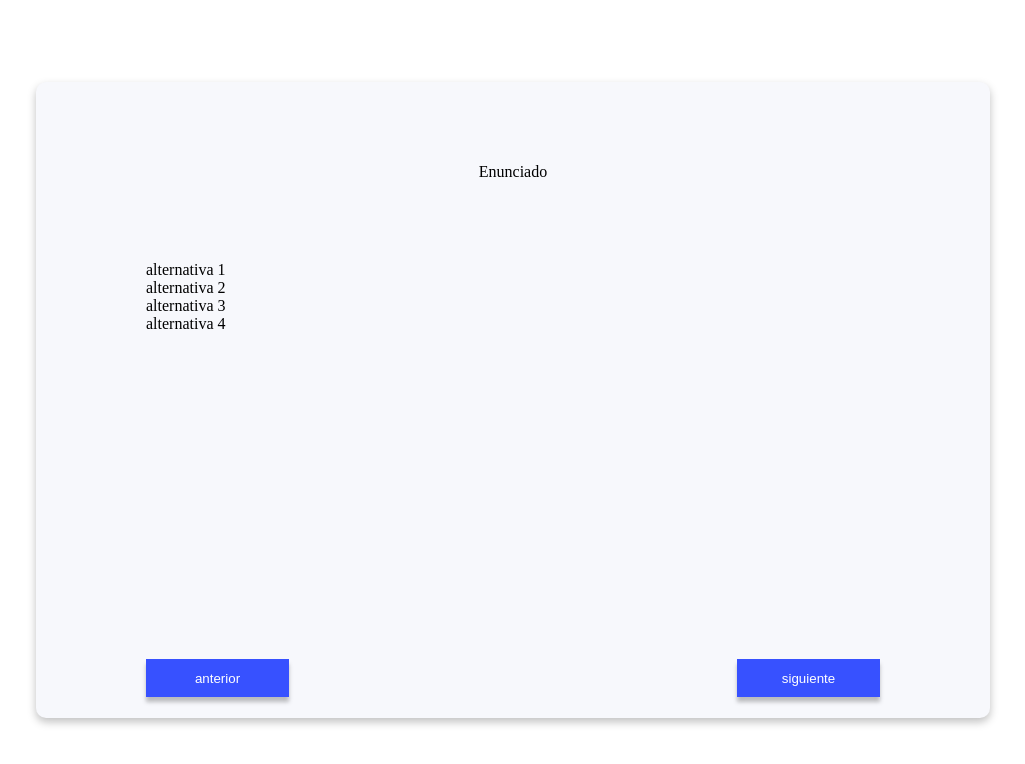
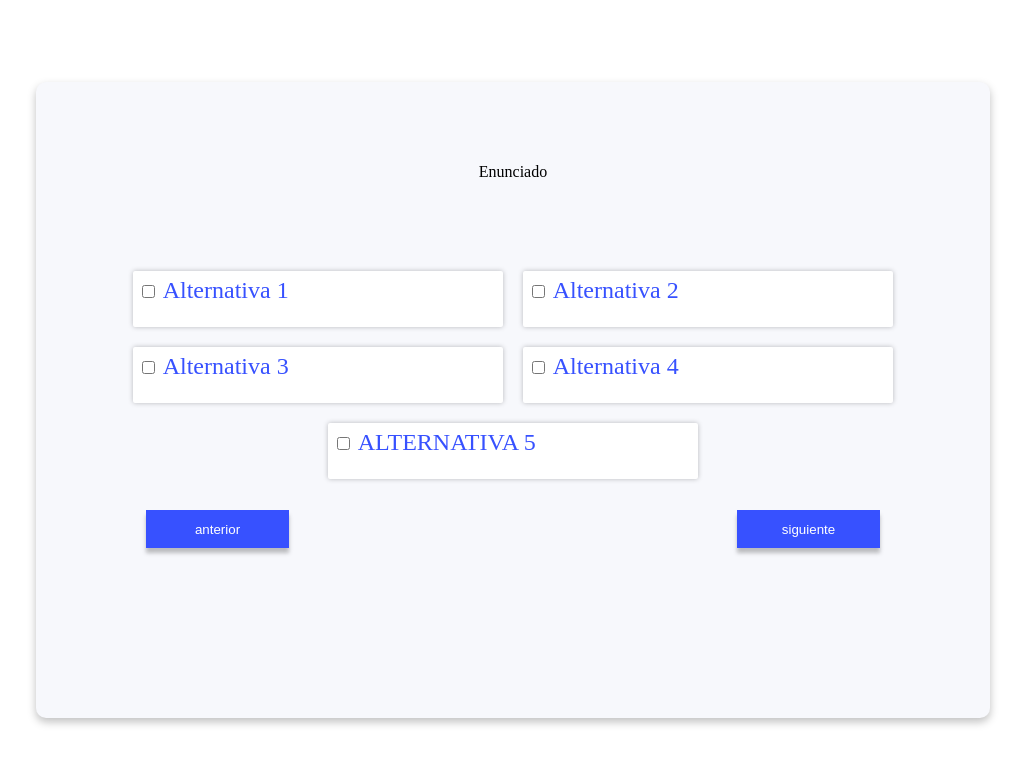
Before and after one commit to qf-jonathan/survey, a plain HTML site: page index.html in a window 1280 px wide. Shown: the whole page, without its empty margins (127-1152 px from the left). Drawn offline with Linux system fonts and the light colour scheme.

Commit message:
Changes 1

```diff
--- a/index.html
+++ b/index.html
@@ -2,6 +2,7 @@
 <html>
     <head>
         <title>test</title>
+        <link href = "https://fonts.googleapis.com/icon?family=Material+Icons" rel = "stylesheet">
     </head>
     <style>
         html, body {
@@ -65,9 +66,31 @@
             padding: 0 110px;
         }
 
-        .content > .alternativas {
-            padding: 0 110px;
+        .content > .alternativas{
+        display: flex;
+        flex-direction: center;
+        justify-content: center;
+        flex-wrap: wrap;
         }
+
+       .content >.alternativas > .alter{
+       	width: 360px;
+		height: 46px;
+		left: 209px;
+		top: 396px;
+		margin: 10px;
+		padding: 5px;
+		background: #FFFFFF;
+		box-shadow: 0px 0px 5px rgba(8, 8, 8, 0.25);
+		border-radius: 2px;
+		text-align: left;
+        font-family: Rasa;
+        font-style: normal;
+        font-weight: normal;
+        font-size: 24px;
+        line-height: 29px;
+        color:var(--primary-color);
+       }
 
         .boton {
             outline: none;
@@ -89,11 +112,12 @@
                 <div class="enunciado column">
                     <span>Enunciado</span>
                 </div>
-                <div class="alternativas expand">
-                    <div>alternativa 1</div>
-                    <div>alternativa 2</div>
-                    <div>alternativa 3</div>
-                    <div>alternativa 4</div>
+                <div class="alternativas">
+                    <div class="alter"><input type=checkbox> Alternativa 1</div>
+                    <div class="alter"><input type=checkbox> Alternativa 2</div>
+                    <div class="alter"><input type=checkbox> Alternativa 3</div>
+                    <div class="alter"><input type=checkbox> Alternativa 4</div>
+                    <div class="alter"><input type=checkbox> ALTERNATIVA 5</div>
                 </div>
                 <div class="botones row">
                     <button class="boton">anterior</button>
```
